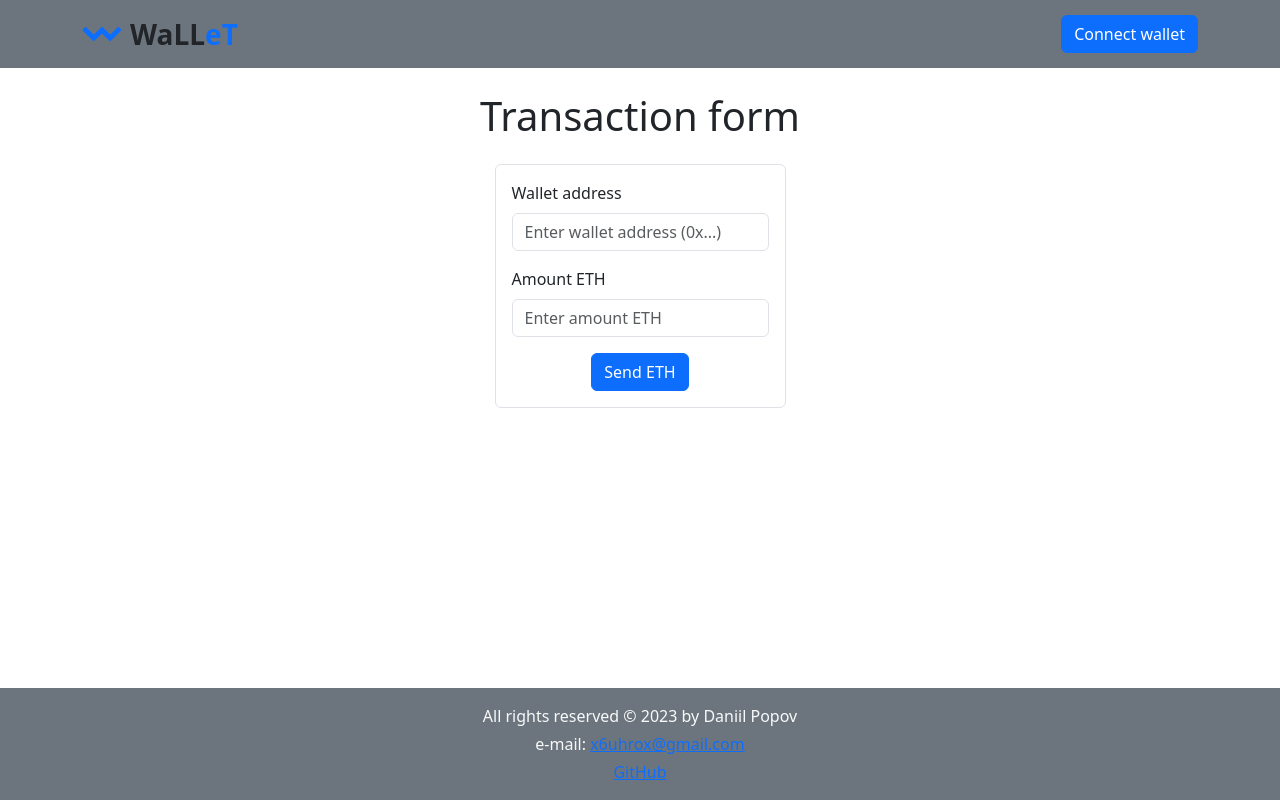
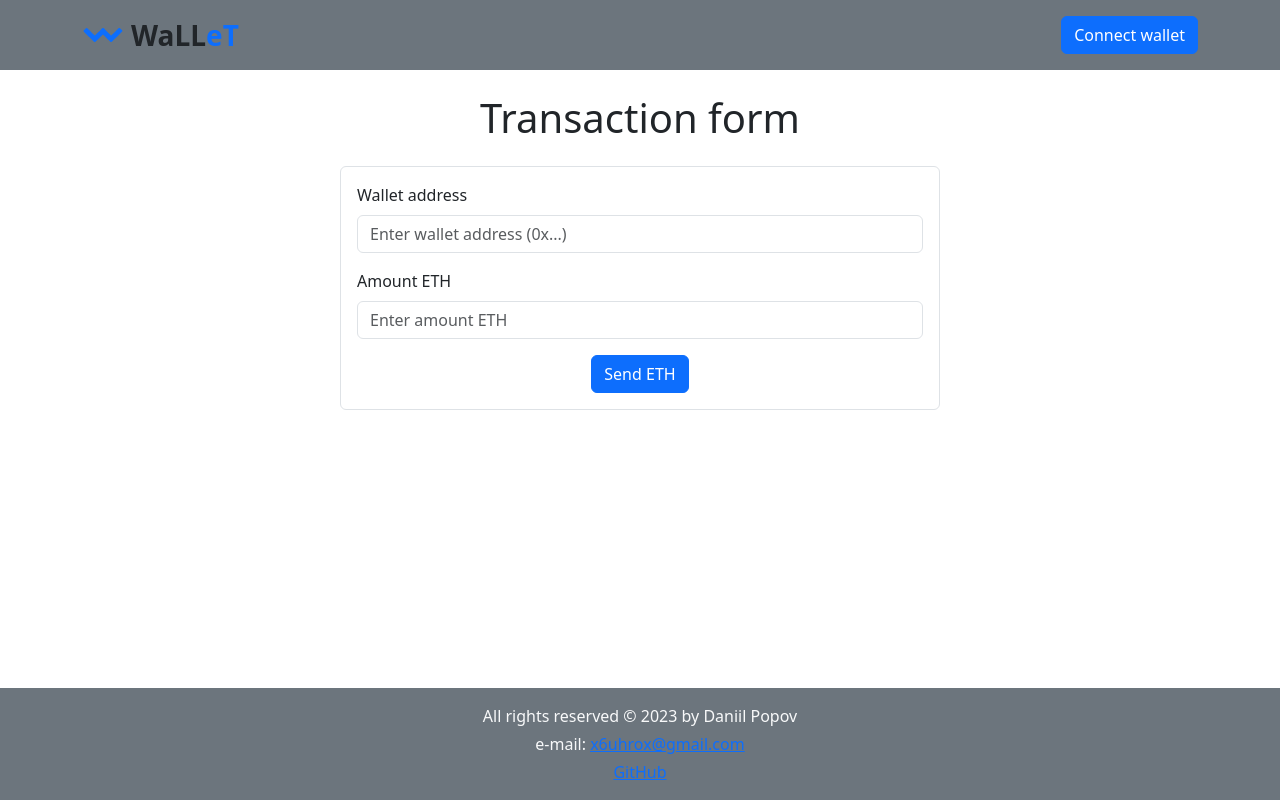
Before and after one commit to DaniilPopov0809/my-wallet-app, a React (Vite) app: page / in a window 1280 px wide. Built offline with nearby package versions, Linux system fonts and the light colour scheme; no server answers; what web3modal would draw is missing.

Commit message:
ADDED: adaptive form

```diff
--- a/index.html
+++ b/index.html
@@ -4,7 +4,7 @@
     <meta charset="UTF-8" />
     <link rel="icon" type="image/svg+xml" href="/src/assets/logo.svg    " />
     <meta name="viewport" content="width=device-width, initial-scale=1.0" />
-    <title>Wallet</title>
+    <title>WaLLeT</title>
   </head>
   <body>
     <div id="root"></div>
--- a/src/App.jsx
+++ b/src/App.jsx
@@ -10,10 +10,9 @@ function App() {
       <Header />
       <main>
         <Container>
-          <section className="py-4 d-flex flex-1 flex-column align-items-center">
-          <h1 className="mb-4">Transaction form</h1>
+
           <TransactionForm />
-          </section>
+
         </Container>
         </main>
       <Footer />
--- a/src/components/Header/Header.jsx
+++ b/src/components/Header/Header.jsx
@@ -6,7 +6,7 @@ import { selectCurrentAddress } from "../../redux/walletSelector";
 import { useSelector } from "react-redux";
 import { walletOperations } from "../../redux/operations";
 import WalletButton from "../WalletButton/WalletButton";
-import { TextLogo } from "./Header.styled";
+import { TextLogo, Link } from "./Header.styled";
 
 const Header = () => {
   const currentAddress = useSelector(selectCurrentAddress);
@@ -16,15 +16,15 @@ const Header = () => {
       <Navbar bg="secondary" expand="lg" variant="light">
         <Container>
           <Navbar.Brand>
-            <a
+            <Link
               href={"/"}
-              className="text-decoration-none d-flex align-items-center"
+              className="text-decoration-none d-flex align-items-center btn btn-link p-0"
             >
               <Logo />
               <TextLogo className="">
                 <span className="text-dark">WaLL</span>eT
               </TextLogo>
-            </a>
+            </Link>
           </Navbar.Brand>
           <Navbar.Toggle aria-controls="basic-navbar-nav" />
           <Navbar.Collapse
--- a/src/components/Header/Header.styled.jsx
+++ b/src/components/Header/Header.styled.jsx
@@ -1,8 +1,15 @@
-import styled from '@emotion/styled';
+import styled from "@emotion/styled";
 
 export const TextLogo = styled.span`
-font-size: 28px;
-margin-left: 8px;
-font-weight: 600;
-color: #0D6EFD;
+  font-size: 28px;
+  margin-left: 8px;
+  font-weight: 600;
+  color: #0d6efd;
 `;
+
+export const Link = styled.a`
+  transition: scale 250ms cubic-bezier(0.4, 0, 0.2, 1);
+  &:hover {
+    scale: 1.02;
+  }
+`;
--- a/src/components/TransactionForm/TransactionForm.jsx
+++ b/src/components/TransactionForm/TransactionForm.jsx
@@ -2,7 +2,7 @@ import React from "react";
 import { toast } from "react-toastify";
 import { useDispatch, useSelector } from "react-redux";
 import { walletOperations } from "../../redux/operations";
-import { Form, Button } from "react-bootstrap";
+import { Form, Button, Container } from "react-bootstrap";
 import { useFormik } from "formik";
 import validationTransactionForm from "../../helpers/validationTransactionForm";
 import { StyledInput, ErrorField } from "./TransactionForm.styled";
@@ -26,7 +26,6 @@ function TransactionForm() {
     validationSchema: validationTransactionForm,
 
     onSubmit: async (values, { resetForm, setSubmitting }) => {
-
       if (!currentAddress) {
         toast.info("Please, connect to you wallet!");
       } else {
@@ -44,10 +43,15 @@ function TransactionForm() {
     },
   });
   return (
+    <Container
+      as="section"
+      className="py-4 px-0 d-flex flex-1 flex-column align-items-center"
+    >
+      <h1 className="mb-4">Transaction form</h1>
       <Form
         onSubmit={formik.handleSubmit}
-      className="border rounded p-3 text-center"
-      style={{ margin: "auto", maxWidth: "600px" }}
+        className="border rounded p-3 text-center container-lg"
+        style={{ maxWidth: "600px" }}
       >
         <Form.Group className="mb-3 text-start">
           <Form.Label>Wallet address</Form.Label>
@@ -93,6 +97,7 @@ function TransactionForm() {
           Send ETH
         </Button>
       </Form>
+    </Container>
   );
 }
 
```
Lines whose indentation alone changed are shown as unchanged.
